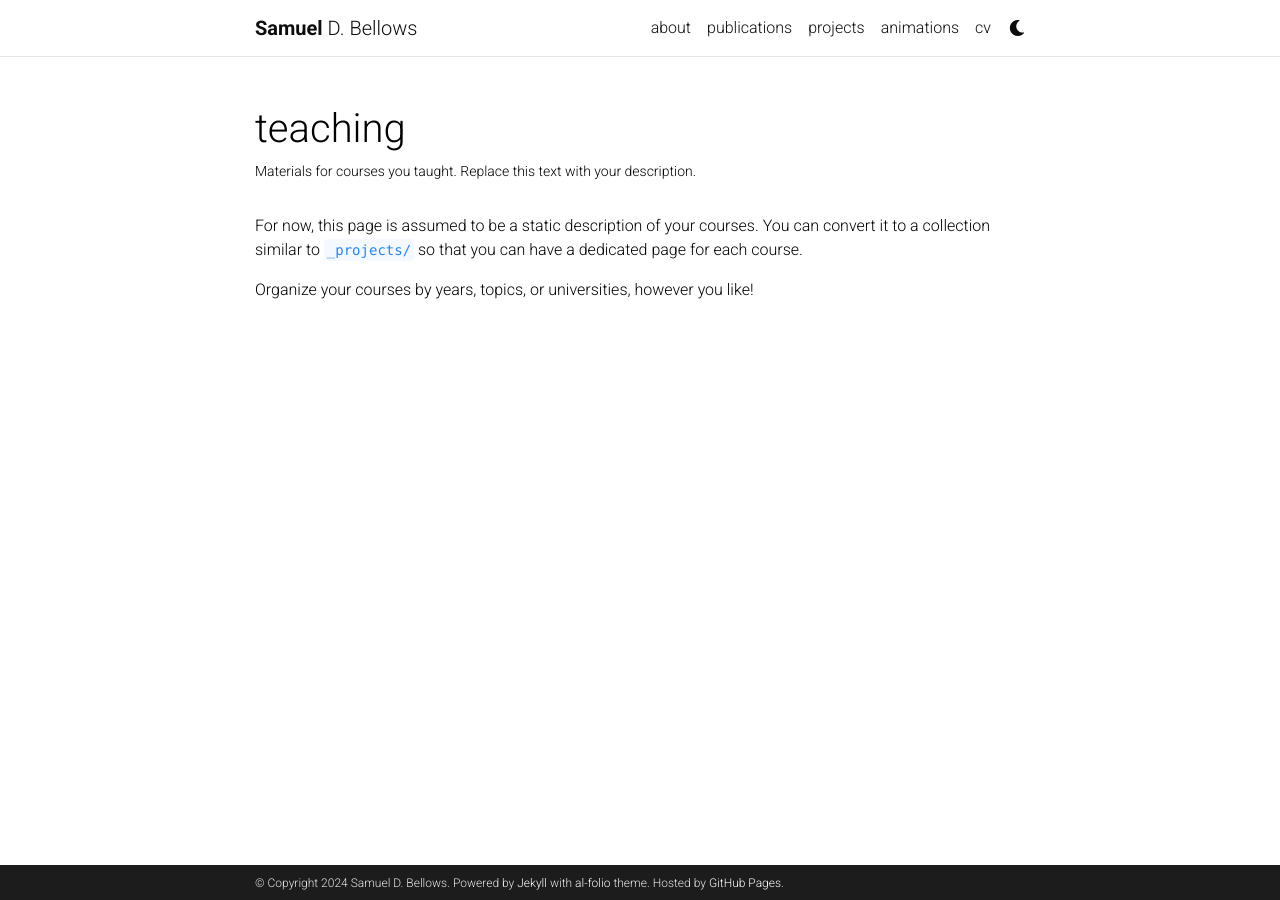
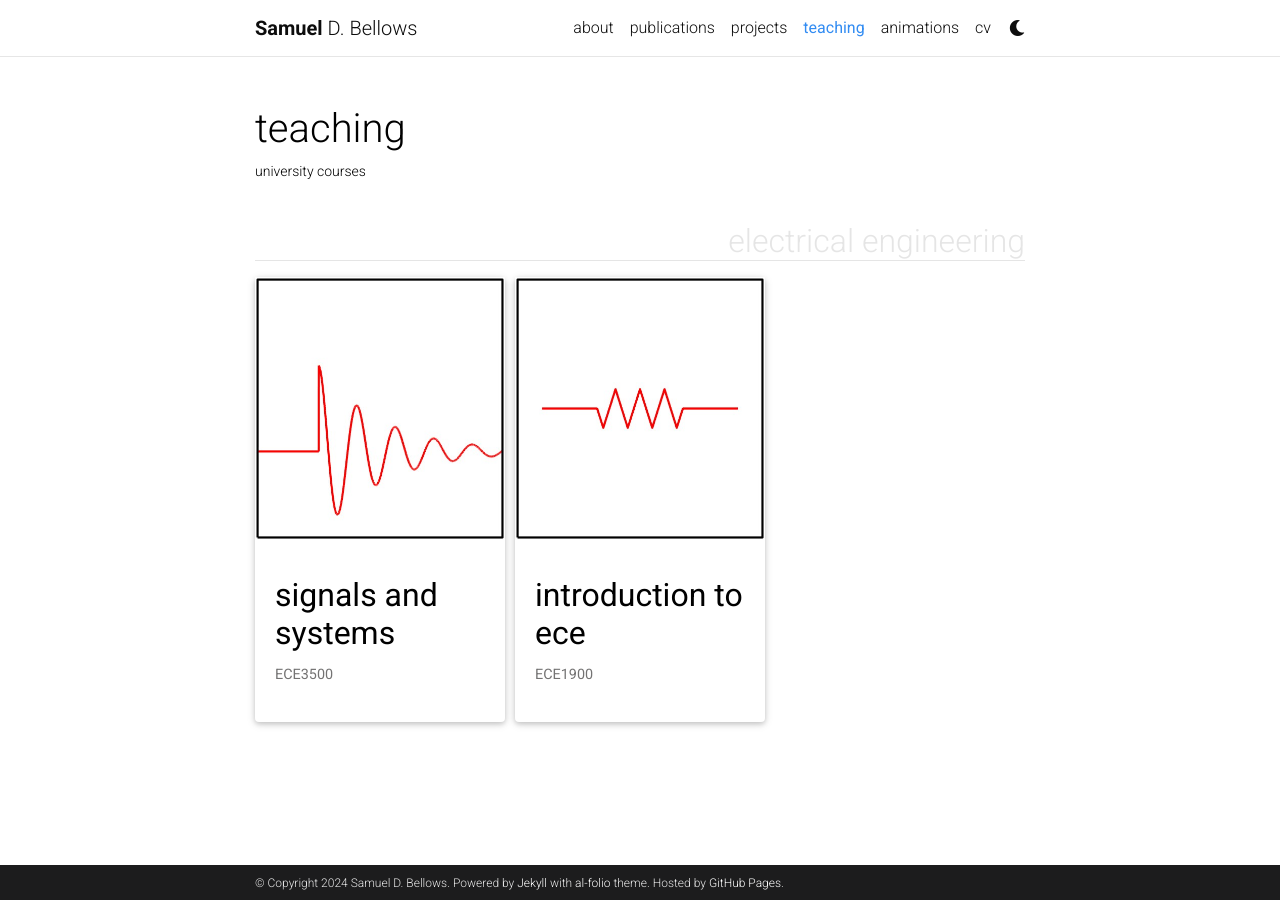
Before and after one commit to sambellows/sambellows.github.io, a Jekyll site: the page built from _pages/teaching.md, in a window 1280 px wide. Built offline with Jekyll 4.4.1, drawn with Linux system fonts in a browser that asks for light colours; comment, search, counter and statistics services are not loaded; a style sheet for code colours, icons or effects is not loaded.

Commit message:
teaching info

```diff
--- a/_config.yml
+++ b/_config.yml
@@ -162,6 +162,9 @@
   projects:
     output: true
     permalink: /projects/:path/
+  teaching:
+    output: true
+    permalink: /teaching/:path/
 
 news_scrollable: true # adds a vertical scroll bar if there are more than 3 news items
 news_limit: 5 # leave blank to include all the news in the `_news` folder
--- a/_pages/teaching.md
+++ b/_pages/teaching.md
@@ -2,11 +2,59 @@
 layout: page
 permalink: /teaching/
 title: teaching
-description: Materials for courses you taught. Replace this text with your description.
-nav: false
-nav_order: 5
+description: university courses
+nav: true
+display_categories: [electrical engineering]
+nav_order: 3
 ---
 
-For now, this page is assumed to be a static description of your courses. You can convert it to a collection similar to `_projects/` so that you can have a dedicated page for each course.
 
-Organize your courses by years, topics, or universities, however you like!
+
+
+<!-- pages/projects.md -->
+<div class="projects">
+{%- if site.enable_project_categories and page.display_categories %}
+  <!-- Display categorized projects -->
+  {%- for category in page.display_categories %}
+  <h2 class="category">{{ category }}</h2>
+  {%- assign categorized_projects = site.teaching | where: "category", category -%}
+  {%- assign sorted_projects = categorized_projects | sort: "importance" %}
+  <!-- Generate cards for each project -->
+  {% if page.horizontal -%}
+  <div class="container">
+    <div class="row row-cols-2">
+    {%- for project in sorted_projects -%}
+      {% include projects_horizontal.html %}
+    {%- endfor %}
+    </div>
+  </div>
+  {%- else -%}
+  <div class="grid">
+    {%- for project in sorted_projects -%}
+      {% include projects.html %}
+    {%- endfor %}
+  </div>
+  {%- endif -%}
+  {% endfor %}
+
+{%- else -%}
+<!-- Display projects without categories -->
+  {%- assign sorted_projects = site.teaching -%}
+  <!-- Generate cards for each project -->
+  {% if page.horizontal -%}
+  <div class="container">
+    <div class="row row-cols-2">
+    {%- for project in sorted_projects -%}
+      {% include projects_horizontal.html %}
+    {%- endfor %}
+    </div>
+  </div>
+  {%- else -%}
+  <div class="grid">
+    {%- for project in sorted_projects -%}
+      {% include projects.html %}
+    {%- endfor %}
+  </div>
+  {%- endif -%}
+{%- endif -%}
+</div>
```
Also changed, not shown: _pages/animations.md (+1 -1 lines), _pages/cv.md (+1 -1 lines), _teaching/1_signals_and_systems.md (added, +10 -0 lines), _teaching/2_ee_introduction.md (added, +10 -0 lines), assets/img/teaching/introece.jpg (added), assets/img/teaching/signalssystems.jpg (added), 1 other file.
